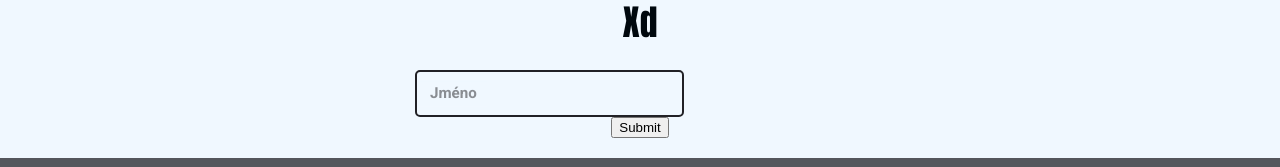
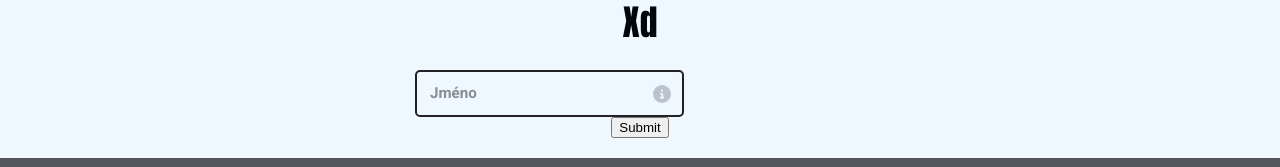
Before and after one commit to adambprograming/NextJsTemplate, a Next.js app: page / in a window 1280 px wide. Shown: the part 633-800 px from the top of the page. Built offline with nearby package versions, Linux system fonts and the light colour scheme.

Commit message:
Form - Add hint

```diff
--- a/components/form/form.component.jsx
+++ b/components/form/form.component.jsx
@@ -191,6 +191,7 @@ export const FormInputName = ({
   functionOnFocus,
   functionOnKeyDown,
   width = "100%",
+  hintText = "Vyplňte prosím Vaše jméno.",
   fontSizeOfInputsAndBtnsForm,
   fontSizeOfLabelsForm,
   fontWeightOfLabelForm,
@@ -290,7 +291,12 @@ export const FormInputName = ({
           backgroundColor: `${bgColor ? bgColor : bgColorOfInputsAndBtnsForm}`,
         }}
       ></input>
-      {/* <IconInfoCircle className={`${styles.infoIcon}`} /> */}
+      {hintText &&
+        <>
+          <IconInfoCircle className={`${styles.hintIcon}`} />
+          <span className={`${styles.hintText}`}>{hintText}</span>
+        </>
+      }
     </fieldset>
   );
 };
--- a/components/form/form.module.scss
+++ b/components/form/form.module.scss
@@ -14,8 +14,8 @@ $padding-inputs: 10px 20px;
   gap: 10px;
 }
 
-.formTitle {
-}
+// .formTitle {
+// }
 
 .formFieldsetName {
   position: relative;
@@ -37,7 +37,6 @@ $padding-inputs: 10px 20px;
     top: -10%;
     // color: var(--color-ascent);
   }
-
   .formInputName {
     box-sizing: border-box;
     -moz-box-sizing: border-box;
@@ -46,13 +45,41 @@ $padding-inputs: 10px 20px;
     outline: none;
     transition: border-color 0.4s ease-in-out, box-shadow 0.4s ease-in-out;
     font-family: var(--font-secondary);
+    color: var(--color-text);
     padding: $padding-inputs;
     &:focus {
       border-color: var(--color-ascent);
       box-shadow: 0 0 5px var(--black-50);
     }
   }
-  .infoIcon {
+  .hintIcon {
     position: absolute;
+    right: 5%;
+    top: 50%;
+    transform: translateY(-50%);
+    fill: var(--black-25);
+    // cursor: pointer;
+  }
+  .hintText {
+    position: absolute;
+    font-family: var(--font-secondary);
+    color: var(--color-text);
+    font-size: var(--fontsize-small);
+    white-space: nowrap;
+    background-color: var(--color-background);
+    padding: 5px 10px;
+    border-radius: 5px;
+    top: 20%;
+    transform: translateY(-80%);
+    right: 5%;
+    box-shadow: 0px 0px 5px rgba(0, 0, 0, 0.2);
+    z-index: 100;
+    display: none;
+  }
+  .hintIcon:hover + .hintText, /* Show hint on hover */
+  .hintIcon:focus + .hintText,
+  .hintText:hover {
+    /* Or on click/focus for accessibility */
+    display: block; /* Display the hint text when the icon is hovered or clicked */
   }
 }
```
